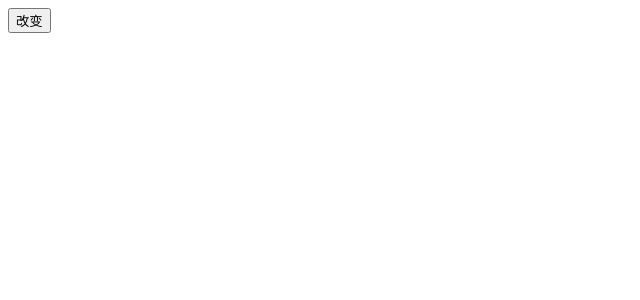
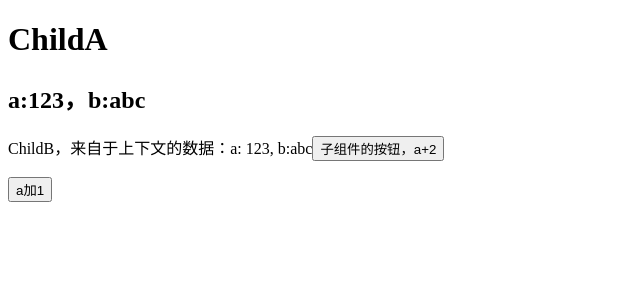
Before and after one commit to DuYi-Edu/DuYi-React, a React (Create React App) app in the folder react-learn/: page / in a window 1280 px wide. Shown: the top 300 px of the page, without its empty margins (0-640 px from the left). Built offline with nearby package versions, Linux system fonts and the light colour scheme.

Commit message:
旧版API

```diff
--- a/react-learn/src/App.js
+++ b/react-learn/src/App.js
@@ -1,10 +1,9 @@
 import React from 'react'
-import OldContext from "./OldContext"
-
+import OldContext from "./OldContext";
 export default class App extends React.Component {
     render() {
         return (
-            <OldContext/>
+            <OldContext />
         )
     }
 }
--- a/react-learn/src/OldContext.js
+++ b/react-learn/src/OldContext.js
@@ -1,44 +1,77 @@
 import React, { Component } from 'react'
 import PropTypes from "prop-types";
+
+const types = {
+    a: PropTypes.number,
+    b: PropTypes.string.isRequired,
+    onChangeA: PropTypes.func
+}
+
+function ChildA(props, context) {
+    return <div>
+        <h1>ChildA</h1>
+        <h2>a:{context.a}，b:{context.b}</h2>
+        <ChildB />
+    </div>
+}
+
+ChildA.contextTypes = types;
+
+class ChildB extends React.Component {
+
+    /**
+     * 声明需要使用哪些上下文中的数据
+     */
+    static contextTypes = types
+
+    render() {
+        return <p>
+            ChildB，来自于上下文的数据：a: {this.context.a}, b:{this.context.b}
+            <button onClick={() => {
+                this.context.onChangeA(this.context.a + 2);
+            }}>子组件的按钮，a+2</button>
+        </p>
+    }
+}
 
 export default class OldContext extends Component {
 
     /**
-     * 约束上下文中的数据是什么类型
+     * 约束上下文中数据的类型
      */
-    static childContextTypes = {
-        a: PropTypes.number,
-        b: PropTypes.string
-    }
-
-    componentDidMount() {
-        console.log("componentDidMount")
-    }
-
-    componentWillMount() {
-        console.log("componentWillMount")
-    }
-
+    static childContextTypes = types
 
     state = {
         a: 123,
         b: "abc"
     }
+
     /**
-     * 获取上下文中的数据
+     * 得到上下文中的数据
      */
     getChildContext() {
-        console.log("获取上下文中的数据");
-        return this.state;
+        console.log("获取新的上下文");
+        return {
+            a: this.state.a,
+            b: this.state.b,
+            onChangeA: (newA) => {
+                this.setState({
+                    a: newA
+                })
+            }
+        }
     }
 
     render() {
-        console.log("render");
         return (
             <div>
-                <button onClick={()=>{
-                    this.setState({});
-                }}>改变</button>
+                <ChildA />
+                <button onClick={() => {
+                    this.setState({
+                        a: this.state.a + 1
+                    })
+                }
+                }>a加1</button>
             </div>
         )
     }
```
Also changed, not shown: 1 other file (tests, documents, lock files or other folders).
